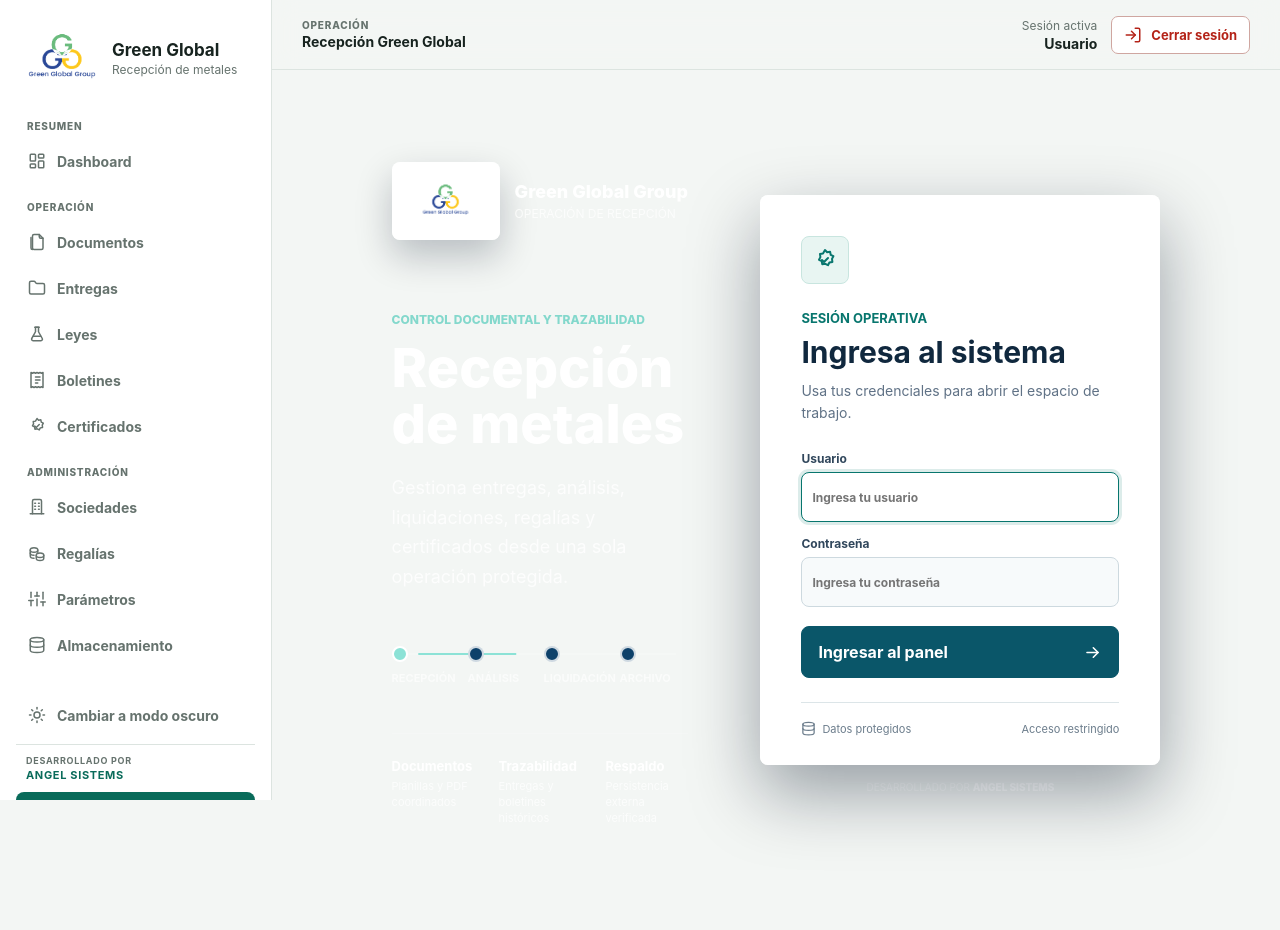
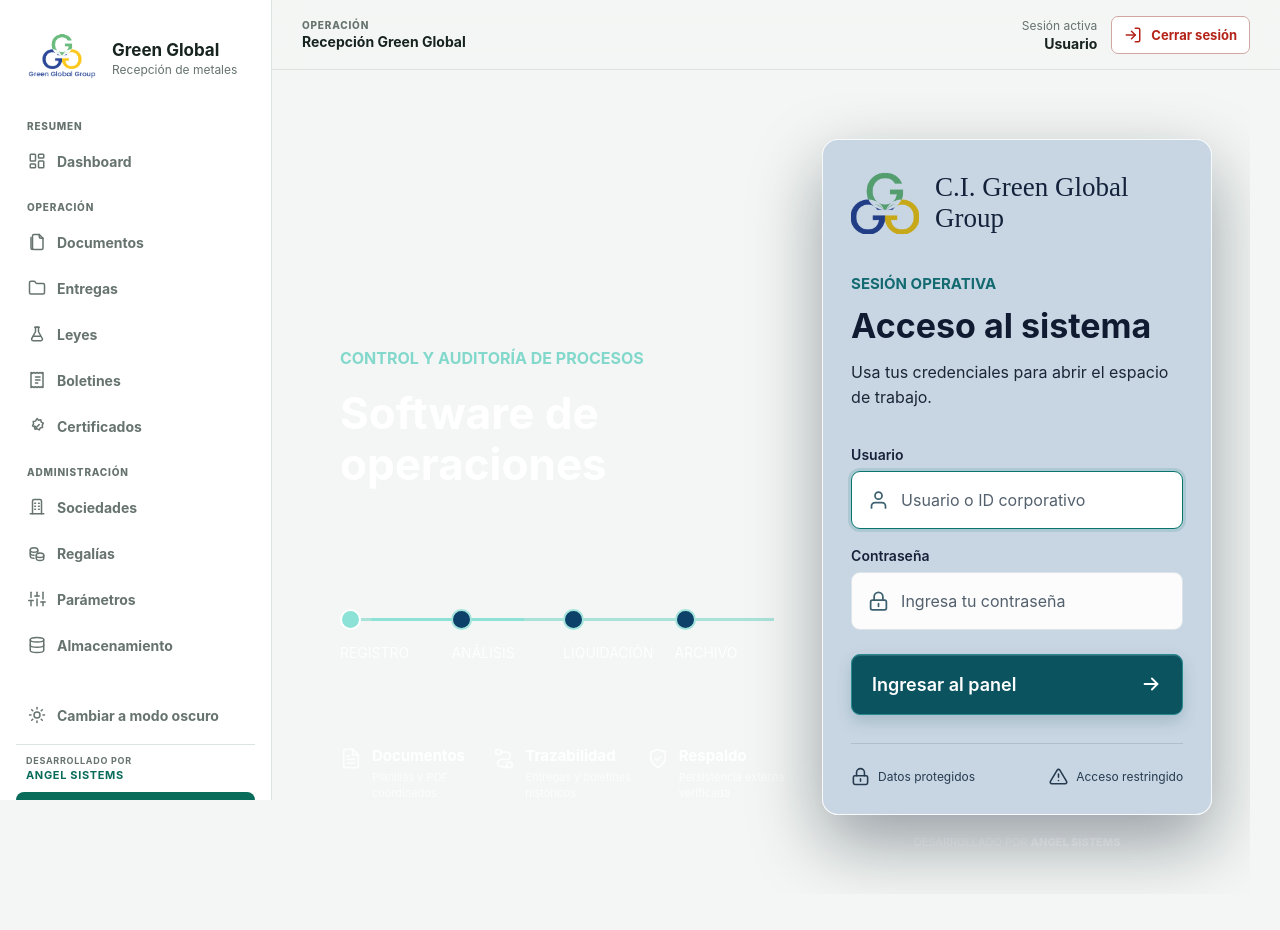
Before and after one commit to cmaynn-sudo/APPGGG, a Python web app: template webapp/templates/login.html in a window 1280 px wide. Run offline with Jinja, Linux system fonts and the light colour scheme; the template is opened without the code that fills it, so the values that code supplies are empty.

Commit message:
Match login to supplied operations design

```diff
--- a/webapp/static/app.css
+++ b/webapp/static/app.css
@@ -1869,104 +1869,93 @@ html[data-theme="dark"] .summary-icon.kpi-final {
   align-items: center;
   color: #ffffff;
   display: grid;
-  gap: 72px;
-  grid-template-columns: minmax(0, 1.2fr) minmax(400px, 0.72fr);
+  gap: 64px;
+  grid-template-columns: minmax(0, 1.6fr) minmax(390px, 1fr);
+  margin: 0 auto;
+  max-width: 2240px;
   min-height: 100vh;
   min-height: 100svh;
   overflow: hidden;
-  padding: 56px 7vw;
+  padding: 64px 5.2%;
   position: relative;
 }
 
 .login-story {
+  align-self: end;
   animation: login-story-enter 700ms cubic-bezier(0.2, 0.7, 0.2, 1) both;
-  max-width: 700px;
-}
-
-.login-story-brand {
-  align-items: center;
-  display: flex;
-  gap: 15px;
-  margin-bottom: 72px;
+  margin-bottom: 48px;
+  max-width: 1050px;
+  padding-left: 24px;
+}
+
+.login-panel-brand {
+  align-items: center;
+  display: flex;
+  gap: 16px;
+  margin-bottom: 40px;
 }
 
 .login-brand-mark {
-  align-items: center;
-  background: rgba(255, 255, 255, 0.96);
-  border: 1px solid rgba(255, 255, 255, 0.82);
-  border-radius: 8px;
-  box-shadow: 0 16px 36px rgba(0, 18, 36, 0.24);
-  display: inline-flex;
-  height: 78px;
-  justify-content: center;
-  width: 108px;
+  display: block;
+  flex: 0 0 68px;
+  height: 62px;
+  overflow: hidden;
+  position: relative;
+  width: 68px;
 }
 
 .login-brand-mark img {
   display: block;
-  height: 68px;
-  object-fit: contain;
-  width: 94px;
-}
-
-.login-story-brand > span:last-child strong,
-.login-story-brand > span:last-child small {
-  display: block;
-}
-
-.login-story-brand strong {
-  font-size: 18px;
-  font-weight: 800;
-}
-
-.login-story-brand small {
-  color: rgba(255, 255, 255, 0.72);
-  font-size: 12px;
-  margin-top: 4px;
-  text-transform: uppercase;
+  height: auto;
+  left: -64px;
+  max-width: none;
+  mix-blend-mode: multiply;
+  position: absolute;
+  top: -45px;
+  width: 196px;
+}
+
+.login-panel-brand strong {
+  color: #13213b;
+  font-family: "Times New Roman", Georgia, serif;
+  font-size: 29px;
+  font-weight: 400;
+  line-height: 1.15;
 }
 
 .login-kicker {
   color: #83d8cc;
-  font-size: 12px;
-  font-weight: 800;
-  margin: 0 0 13px;
+  font-size: 16px;
+  font-weight: 700;
+  margin: 0 0 20px;
   text-transform: uppercase;
 }
 
 .login-story h1 {
   color: #ffffff;
-  font-size: 54px;
-  font-weight: 800;
-  line-height: 1.05;
+  font-size: 56px;
+  font-weight: 750;
+  line-height: 1.15;
   margin: 0;
-  max-width: 620px;
-}
-
-.login-story-copy {
-  color: rgba(255, 255, 255, 0.8);
-  font-size: 18px;
-  line-height: 1.65;
-  margin: 20px 0 0;
-  max-width: 610px;
+  max-width: 1050px;
 }
 
 .login-route {
   display: grid;
   grid-template-columns: repeat(4, minmax(76px, 1fr));
-  margin-top: 54px;
-  max-width: 620px;
+  margin-top: 144px;
+  max-width: 900px;
   position: relative;
 }
 
 .login-route-line {
-  background: rgba(255, 255, 255, 0.22);
-  height: 2px;
-  left: 12px;
+  background: rgba(131, 216, 204, 0.66);
+  height: 3px;
+  left: 9px;
   overflow: hidden;
   position: absolute;
   right: 12px;
-  top: 7px;
+  top: 9px;
 }
 
 .login-route-line i {
@@ -1979,9 +1968,9 @@ html[data-theme="dark"] .summary-icon.kpi-final {
 }
 
 .login-route-stop {
-  color: rgba(255, 255, 255, 0.62);
-  display: grid;
-  gap: 9px;
+  color: rgba(255, 255, 255, 0.88);
+  display: grid;
+  gap: 14px;
   justify-items: start;
   position: relative;
   z-index: 1;
@@ -1989,10 +1978,10 @@ html[data-theme="dark"] .summary-icon.kpi-final {
 
 .login-route-stop i {
   background: #0d416a;
-  border: 2px solid rgba(255, 255, 255, 0.8);
+  border: 2px solid #a4e5db;
   border-radius: 50%;
-  height: 16px;
-  width: 16px;
+  height: 21px;
+  width: 21px;
 }
 
 .login-route-stop.active i {
@@ -2002,19 +1991,31 @@ html[data-theme="dark"] .summary-icon.kpi-final {
 }
 
 .login-route-stop small {
-  font-size: 11px;
-  font-weight: 750;
+  font-size: 14px;
+  font-weight: 400;
   text-transform: uppercase;
 }
 
 .login-capabilities {
   border-top: 1px solid rgba(255, 255, 255, 0.2);
   display: grid;
-  gap: 24px;
+  gap: 22px;
   grid-template-columns: repeat(3, minmax(0, 1fr));
-  margin-top: 48px;
-  max-width: 680px;
-  padding-top: 24px;
+  margin-top: 56px;
+  padding-top: 28px;
+}
+
+.login-capabilities > div {
+  display: flex;
+  gap: 10px;
+  min-width: 0;
+}
+
+.login-capabilities .action-icon-svg {
+  color: rgba(255, 255, 255, 0.8);
+  flex: 0 0 22px;
+  height: 25px;
+  width: 22px;
 }
 
 .login-capabilities strong,
@@ -2023,12 +2024,12 @@ html[data-theme="dark"] .summary-icon.kpi-final {
 }
 
 .login-capabilities strong {
-  font-size: 13px;
+  font-size: 15px;
 }
 
 .login-capabilities span {
   color: rgba(255, 255, 255, 0.74);
-  font-size: 11px;
+  font-size: 13px;
   line-height: 1.45;
   margin-top: 5px;
 }
@@ -2036,61 +2037,45 @@ html[data-theme="dark"] .summary-icon.kpi-final {
 .login-access-column {
   animation: login-panel-enter 760ms 100ms cubic-bezier(0.2, 0.75, 0.2, 1) both;
   justify-self: end;
-  max-width: 470px;
+  max-width: 640px;
   width: 100%;
 }
 
 .login-panel {
-  backdrop-filter: blur(18px);
-  background: rgba(255, 255, 255, 0.96);
-  border: 1px solid rgba(255, 255, 255, 0.86);
-  border-radius: 8px;
+  -webkit-backdrop-filter: blur(16px);
+  backdrop-filter: blur(16px);
+  background: rgba(196, 211, 225, 0.93);
+  border: 1px solid rgba(255, 255, 255, 0.85);
+  border-radius: 16px;
   box-shadow: 0 28px 70px rgba(0, 16, 34, 0.38);
-  color: #12263a;
-  padding: 40px 40px 28px;
+  color: #142138;
+  padding: 40px 42px 34px;
   width: 100%;
 }
 
-.login-security-mark {
-  align-items: center;
-  background: #e8f5f2;
-  border: 1px solid #c8e5df;
-  border-radius: 8px;
-  color: #08766e;
-  display: inline-flex;
-  height: 48px;
-  justify-content: center;
-  margin-bottom: 26px;
-  width: 48px;
-}
-
-.login-security-mark .action-icon-svg {
-  height: 24px;
-  width: 24px;
-}
-
 .login-panel .eyebrow {
-  color: #08766e;
-  margin-bottom: 8px;
+  color: #136a71;
+  font-size: 15px;
+  margin: 0 0 12px;
 }
 
 .login-panel h2 {
-  color: #10283e;
-  font-size: 30px;
+  color: #101a31;
+  font-size: 34px;
   margin: 0;
 }
 
 .login-welcome {
-  color: #607286;
-  font-size: 14px;
+  color: #1b2638;
+  font-size: 16px;
   line-height: 1.55;
-  margin: 10px 0 0;
+  margin: 14px 0 0;
 }
 
 .login-signature {
   color: rgba(255, 255, 255, 0.72);
-  font-size: 10px;
-  margin: 16px 0 0;
+  font-size: 11px;
+  margin: 20px 0 0;
   text-align: center;
   text-transform: uppercase;
 }
@@ -2101,19 +2086,48 @@ html[data-theme="dark"] .summary-icon.kpi-final {
 }
 
 .login-panel .form-stack {
-  margin-top: 28px;
+  gap: 18px;
+  margin-top: 36px;
 }
 
 .login-panel label {
-  color: #31475c;
-  font-size: 12px;
+  color: #172139;
+  font-size: 14px;
+  font-weight: 600;
+  gap: 8px;
+}
+
+.login-input-wrap {
+  display: block;
+  position: relative;
+}
+
+.login-input-wrap .action-icon-svg {
+  color: #3d6170;
+  height: 21px;
+  left: 17px;
+  pointer-events: none;
+  position: absolute;
+  top: 50%;
+  transform: translateY(-50%);
+  width: 21px;
 }
 
 .login-panel input {
-  background: #f7fafb;
-  border-color: #cdd9df;
-  color: #102942;
-  min-height: 50px;
+  background: rgba(255, 255, 255, 0.94);
+  border: 1px solid #dce4e9;
+  border-radius: 9px;
+  color: #172139;
+  font-size: 16px;
+  font-weight: 400;
+  min-height: 58px;
+  padding: 15px 16px 15px 49px;
+  width: 100%;
+}
+
+.login-panel input::placeholder {
+  color: #53606d;
+  opacity: 1;
 }
 
 .login-panel input:focus {
@@ -2123,12 +2137,17 @@ html[data-theme="dark"] .summary-icon.kpi-final {
 }
 
 .login-submit {
-  background: #0a5669;
-  border: 1px solid #0a5669;
+  background: #0c5360;
+  border: 1px solid #258b91;
+  border-radius: 9px;
+  box-shadow: inset 0 1px 0 rgba(255, 255, 255, 0.14), 0 7px 16px rgba(7, 63, 77, 0.18);
   color: #ffffff;
   justify-content: space-between;
-  margin-top: 5px;
-  min-height: 52px;
+  font-size: 18px;
+  font-weight: 600;
+  margin-top: 6px;
+  min-height: 61px;
+  padding: 15px 20px;
   width: 100%;
 }
 
@@ -2140,8 +2159,8 @@ html[data-theme="dark"] .summary-icon.kpi-final {
 }
 
 .login-submit .action-icon-svg {
-  height: 19px;
-  width: 19px;
+  height: 22px;
+  width: 22px;
 }
 
 .login-panel .form-error {
@@ -2152,24 +2171,53 @@ html[data-theme="dark"] .summary-icon.kpi-final {
 
 .login-panel-footer {
   align-items: center;
-  border-top: 1px solid #dce5e8;
-  color: #6c7d8c;
-  display: flex;
-  font-size: 11px;
+  border-top: 1px solid rgba(48, 74, 89, 0.17);
+  color: #263b50;
+  display: flex;
+  font-size: 13px;
   justify-content: space-between;
-  margin: 24px 0 0;
-  padding-top: 18px;
+  gap: 10px;
+  margin: 28px 0 0;
+  padding-top: 23px;
 }
 
 .login-panel-footer span {
   align-items: center;
   display: inline-flex;
-  gap: 6px;
+  gap: 8px;
 }
 
 .login-panel-footer .action-icon-svg {
-  height: 15px;
-  width: 15px;
+  flex: 0 0 19px;
+  height: 19px;
+  width: 19px;
+}
+
+@media (min-width: 1600px) {
+  .login-shell { gap: 80px; padding-top: 80px; padding-bottom: 80px; }
+  .login-story { margin-bottom: 86px; padding-left: 40px; }
+  .login-story h1 { font-size: 84px; }
+  .login-kicker { font-size: 20px; }
+  .login-route { margin-top: 208px; }
+  .login-route-stop small { font-size: 18px; }
+  .login-capabilities { margin-top: 90px; padding-top: 36px; }
+  .login-capabilities strong { font-size: 19px; }
+  .login-capabilities span { font-size: 16px; }
+  .login-access-column { max-width: 660px; }
+  .login-panel { min-height: 870px; padding: 58px 62px 42px; }
+  .login-panel-brand { margin-bottom: 40px; min-height: 85px; }
+  .login-brand-mark { flex-basis: 85px; height: 78px; width: 85px; }
+  .login-brand-mark img { left: -78px; top: -55px; width: 240px; }
+  .login-panel-brand strong { font-size: 38px; }
+  .login-panel h2 { font-size: 46px; }
+  .login-panel .eyebrow { font-size: 20px; }
+  .login-welcome { font-size: 22px; }
+  .login-panel .form-stack { margin-top: 44px; gap: 22px; }
+  .login-panel label { font-size: 18px; }
+  .login-panel input { min-height: 74px; font-size: 21px; }
+  .login-submit { min-height: 76px; font-size: 24px; }
+  .login-panel-footer { font-size: 16px; margin-top: 36px; padding-top: 30px; }
+  .login-signature { font-size: 16px; margin-top: 24px; }
 }
 
 @keyframes login-story-enter {
@@ -2196,6 +2244,18 @@ html[data-theme="dark"] .summary-icon.kpi-final {
 @keyframes login-stop-pulse {
   0%, 100% { box-shadow: 0 0 0 0 rgba(140, 226, 214, 0); }
   50% { box-shadow: 0 0 0 7px rgba(140, 226, 214, 0.18); }
+}
+
+@media (min-width: 981px) and (max-width: 1350px) {
+  .login-shell { gap: 36px; padding: 44px 4%; }
+  .login-story { padding-left: 0; }
+  .login-story h1 { font-size: 44px; }
+  .login-route { margin-top: 120px; }
+  .login-capabilities { gap: 14px; }
+  .login-capabilities span { font-size: 11px; }
+  .login-panel { padding: 32px 28px 28px; }
+  .login-panel-brand strong { font-size: 27px; }
+  .login-panel-footer { font-size: 12px; }
 }
 
 .upload-status {
--- a/webapp/templates/icons.html
+++ b/webapp/templates/icons.html
@@ -53,5 +53,15 @@
 <svg class="action-icon-svg" viewBox="0 0 24 24" aria-hidden="true"><path d="M20 11a8 8 0 0 0-14.8-4"></path><path d="M4 4v6h6"></path><path d="M4 13a8 8 0 0 0 14.8 4"></path><path d="M20 20v-6h-6"></path></svg>
 {% elif name == "search" %}
 <svg class="action-icon-svg" viewBox="0 0 24 24" aria-hidden="true"><circle cx="11" cy="11" r="8"></circle><path d="m21 21-4.3-4.3"></path></svg>
+{% elif name == "user" %}
+<svg class="action-icon-svg" viewBox="0 0 24 24" aria-hidden="true"><path d="M20 21v-2a4 4 0 0 0-4-4H8a4 4 0 0 0-4 4v2"></path><circle cx="12" cy="7" r="4"></circle></svg>
+{% elif name == "lock" %}
+<svg class="action-icon-svg" viewBox="0 0 24 24" aria-hidden="true"><rect width="18" height="11" x="3" y="11" rx="2"></rect><path d="M7 11V7a5 5 0 0 1 10 0v4"></path><path d="M12 15v3"></path></svg>
+{% elif name == "shield-check" %}
+<svg class="action-icon-svg" viewBox="0 0 24 24" aria-hidden="true"><path d="M12 22s8-4 8-11V5l-8-3-8 3v6c0 7 8 11 8 11"></path><path d="m9 12 2 2 4-4"></path></svg>
+{% elif name == "workflow" %}
+<svg class="action-icon-svg" viewBox="0 0 24 24" aria-hidden="true"><circle cx="6" cy="5" r="3"></circle><circle cx="18" cy="19" r="3"></circle><path d="M9 5h6a4 4 0 0 1 0 8H9a4 4 0 0 0 0 8h6"></path></svg>
+{% elif name == "alert-triangle" %}
+<svg class="action-icon-svg" viewBox="0 0 24 24" aria-hidden="true"><path d="M10.3 3.9 1.8 18.1a2 2 0 0 0 1.7 3h17a2 2 0 0 0 1.7-3L13.7 3.9a2 2 0 0 0-3.4 0Z"></path><path d="M12 9v4"></path><path d="M12 17h.01"></path></svg>
 {% endif %}
 {%- endmacro %}
--- a/webapp/templates/login.html
+++ b/webapp/templates/login.html
@@ -5,47 +5,45 @@
 {% block content %}
 <section class="login-shell" aria-labelledby="login-title">
   <div class="login-story">
-    <div class="login-story-brand">
-      <span class="login-brand-mark"><img src="/static/generated/logo.png" alt="Green Global Group"></span>
-      <span><strong>Green Global Group</strong><small>Operación de recepción</small></span>
-    </div>
-    <p class="login-kicker">Control documental y trazabilidad</p>
-    <h1 id="login-title">Recepción de metales</h1>
-    <p class="login-story-copy">Gestiona entregas, análisis, liquidaciones, regalías y certificados desde una sola operación protegida.</p>
+    <p class="login-kicker">Control y auditoría de procesos</p>
+    <h1 id="login-title">Software de operaciones</h1>
 
     <div class="login-route" aria-hidden="true">
       <span class="login-route-line"><i></i></span>
-      <span class="login-route-stop active"><i></i><small>Recepción</small></span>
+      <span class="login-route-stop active"><i></i><small>Registro</small></span>
       <span class="login-route-stop"><i></i><small>Análisis</small></span>
       <span class="login-route-stop"><i></i><small>Liquidación</small></span>
       <span class="login-route-stop"><i></i><small>Archivo</small></span>
     </div>
 
     <div class="login-capabilities" aria-label="Capacidades del sistema">
-      <div><strong>Documentos</strong><span>Planillas y PDF coordinados</span></div>
-      <div><strong>Trazabilidad</strong><span>Entregas y boletines históricos</span></div>
-      <div><strong>Respaldo</strong><span>Persistencia externa verificada</span></div>
+      <div>{{ icons.icon("file-text") }}<div><strong>Documentos</strong><span>Planillas y PDF coordinados</span></div></div>
+      <div>{{ icons.icon("workflow") }}<div><strong>Trazabilidad</strong><span>Entregas y boletines históricos</span></div></div>
+      <div>{{ icons.icon("shield-check") }}<div><strong>Respaldo</strong><span>Persistencia externa verificada</span></div></div>
     </div>
   </div>
 
   <div class="login-access-column">
     <div class="login-panel">
-      <div class="login-security-mark">{{ icons.icon("badge-check") }}</div>
+      <div class="login-panel-brand">
+        <span class="login-brand-mark"><img src="/static/generated/logo.png" alt="Logo de Green Global Group"></span>
+        <strong>C.I. Green Global Group</strong>
+      </div>
       <p class="eyebrow">Sesión operativa</p>
-      <h2>Ingresa al sistema</h2>
+      <h2>Acceso al sistema</h2>
       <p class="login-welcome">Usa tus credenciales para abrir el espacio de trabajo.</p>
       <form class="form-stack" method="post" action="/login" aria-label="Formulario de acceso">
         <input type="hidden" name="next" value="{{ next }}">
-        <label><span>Usuario</span><input name="username" autocomplete="username" required autofocus placeholder="Ingresa tu usuario"></label>
-        <label><span>Contraseña</span><input name="password" type="password" autocomplete="current-password" required placeholder="Ingresa tu contraseña"></label>
+        <label><span>Usuario</span><span class="login-input-wrap">{{ icons.icon("user") }}<input name="username" autocomplete="username" required autofocus placeholder="Usuario o ID corporativo"></span></label>
+        <label><span>Contraseña</span><span class="login-input-wrap">{{ icons.icon("lock") }}<input name="password" type="password" autocomplete="current-password" required placeholder="Ingresa tu contraseña"></span></label>
         {% if error %}<p class="form-error" role="alert">{{ error }}</p>{% endif %}
         <button class="button login-submit" type="submit">
           <span>Ingresar al panel</span>{{ icons.icon("arrow-right") }}
         </button>
       </form>
       <div class="login-panel-footer">
-        <span>{{ icons.icon("database") }} Datos protegidos</span>
-        <span>Acceso restringido</span>
+        <span>{{ icons.icon("lock") }} Datos protegidos</span>
+        <span>{{ icons.icon("alert-triangle") }} Acceso restringido</span>
       </div>
     </div>
     <p class="login-signature">Desarrollado por <strong>ANGEL SISTEMS</strong></p>
```
Also changed, not shown: other parts of webapp/static/app.css (+36 -24 lines), webapp/tests/test_templates.py (+19 -0 lines).
